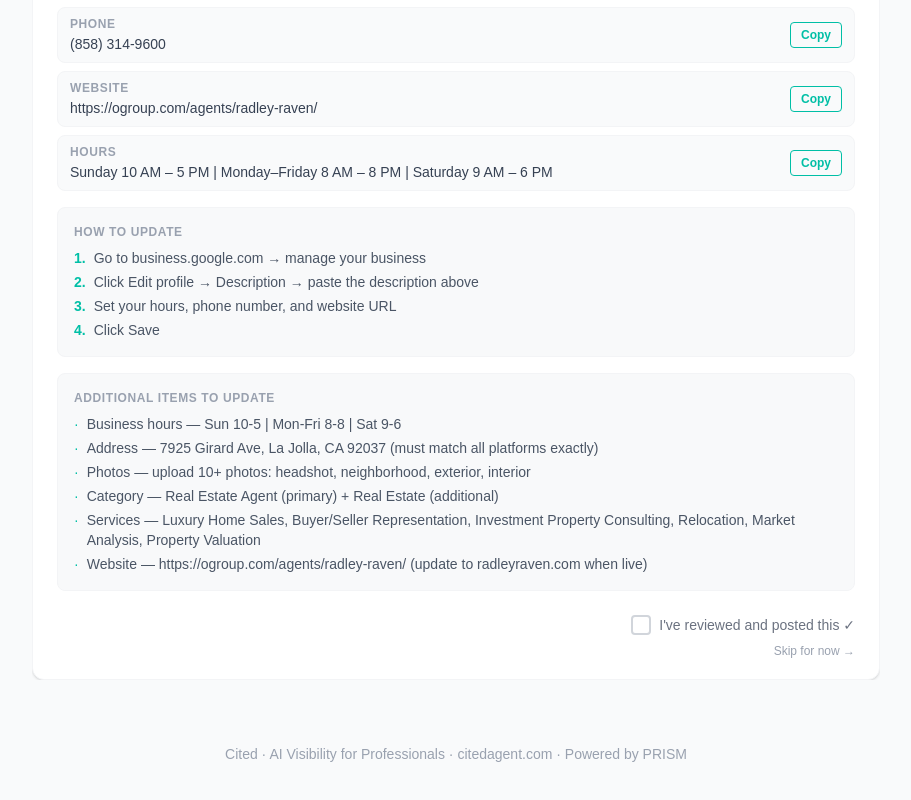
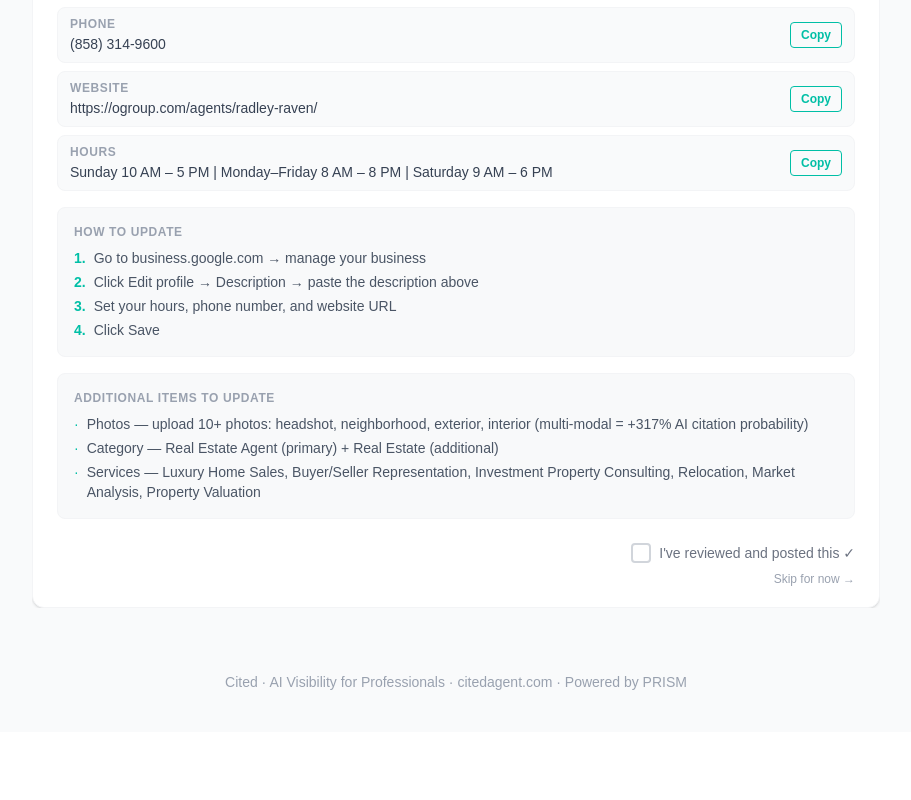
Before and after one commit to radleyraven/cited-dashboard, a Next.js app: page /copy-kit in a window 1280 px wide. Shown: the part 686-1486 px from the top of the page, without its empty margins (184-1095 px from the left). After the commit the page ends 1418 px from the top, so only its background shows below. Built offline with nearby package versions, Linux system fonts and the light colour scheme; no server answers.

Commit message:
fix: GBP copy-kit — remove duplicated Address/Hours/Website from Additional Items; add citation impact note to Photos

```diff
--- a/src/app/copy-kit/page.tsx
+++ b/src/app/copy-kit/page.tsx
@@ -39,12 +39,9 @@ const platforms: Platform[] = [
       'Click Save',
     ],
     additionalItems: [
-      'Business hours — Sun 10-5 | Mon-Fri 8-8 | Sat 9-6',
-      'Address — 7925 Girard Ave, La Jolla, CA 92037 (must match all platforms exactly)',
-      'Photos — upload 10+ photos: headshot, neighborhood, exterior, interior',
+      'Photos — upload 10+ photos: headshot, neighborhood, exterior, interior (multi-modal = +317% AI citation probability)',
       'Category — Real Estate Agent (primary) + Real Estate (additional)',
       'Services — Luxury Home Sales, Buyer/Seller Representation, Investment Property Consulting, Relocation, Market Analysis, Property Valuation',
-      'Website — https://ogroup.com/agents/radley-raven/ (update to radleyraven.com when live)',
     ],
     copyFields: [
       { label: 'Office Address', value: '7925 Girard Ave, La Jolla, CA 92037' },
```
